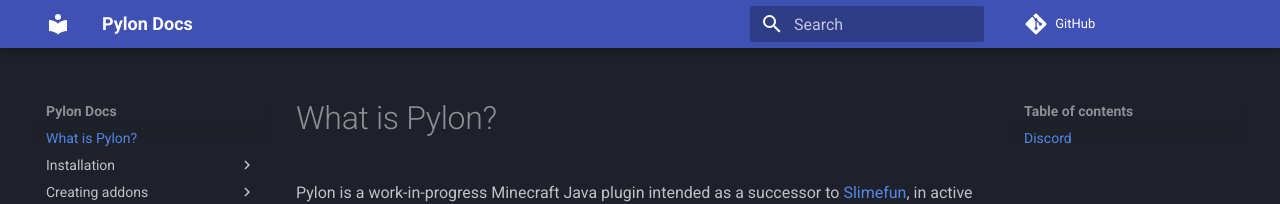
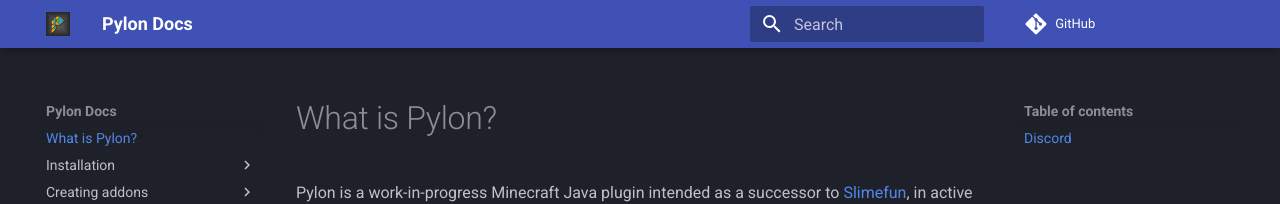
Before and after one commit to pylonmc/pylon-docs, an MkDocs documentation site: the page built from docs/index.md, in a window 1280 px wide. Shown: the top 204 px of the page. Built offline with MkDocs 1.6.1 and Material for MkDocs 9.7.7, drawn with Linux system fonts in a browser that asks for light colours; comment, search, counter and statistics services are not loaded.

Commit message:
add favicon/logo

```diff
--- a/mkdocs.yml
+++ b/mkdocs.yml
@@ -2,9 +2,12 @@ site_name: Pylon Docs
 site_description: Documentation for the Minecraft Pylon plugin
 site_author: PylonMC
 repo_url: https://github.com/pylonmc/pylon-docs
+site_favicon: img/favicon.ico
 
 theme:
   name: material
+  logo: img/favicon.png
+  favicon: img/favicon.png
   palette:
     scheme: slate
 
```
Also changed, not shown: docs/img/favicon.png (added).
